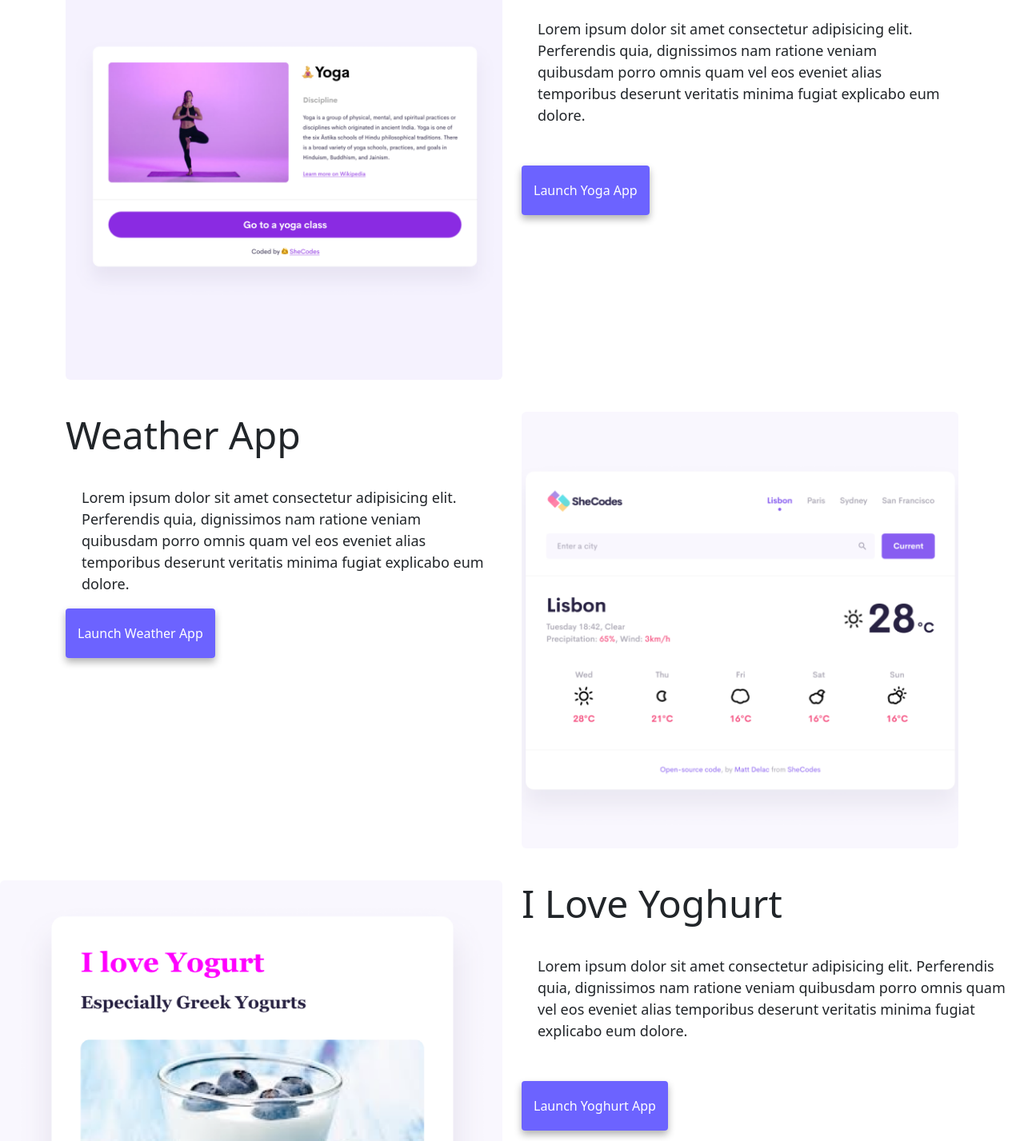
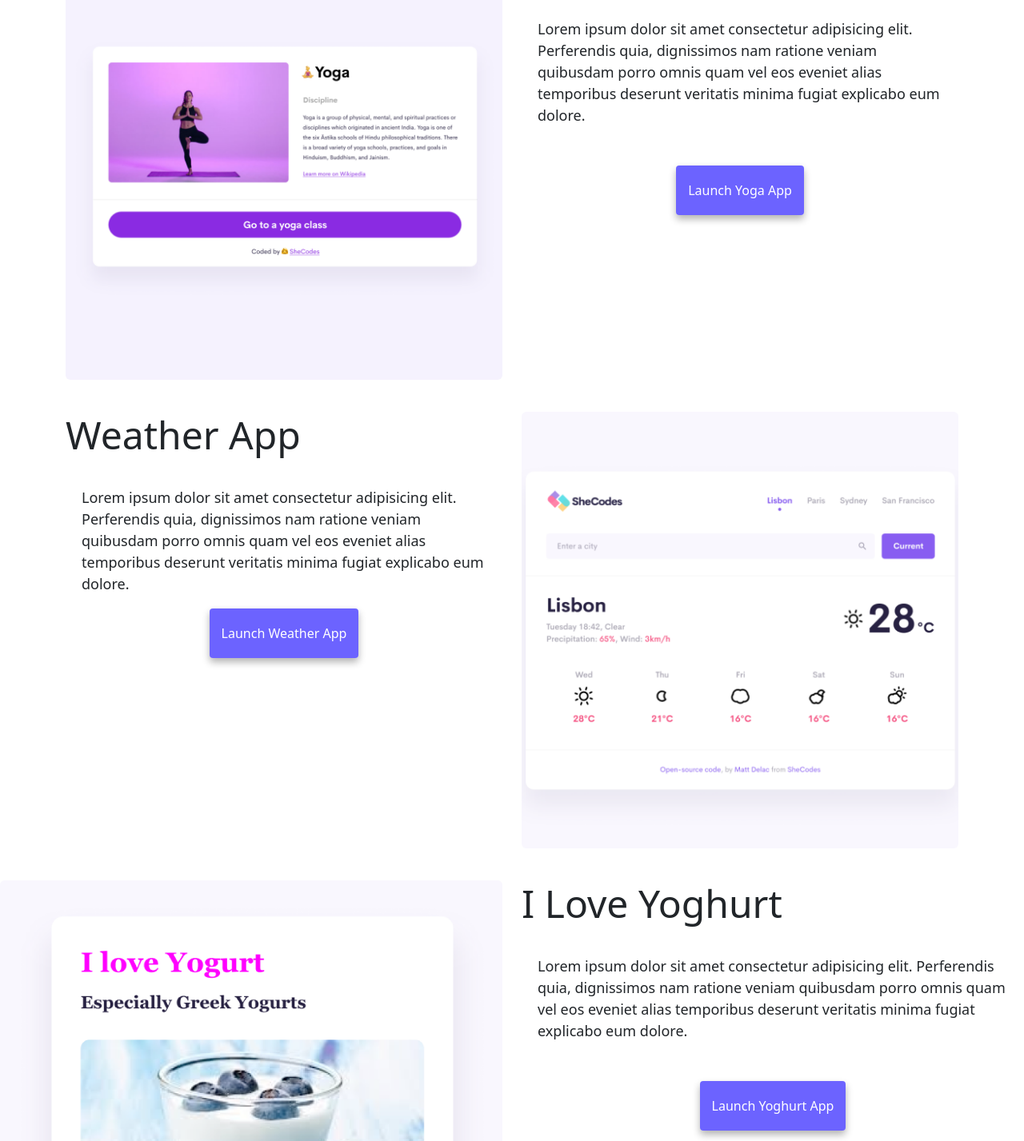
Before and after one commit to Drtopetmi/front-developer, a plain HTML site: page index.html in a window 1280 px wide. Shown: the part 556-1983 px from the top of the page at 80% size. Drawn offline with nearby package versions, Linux system fonts and the light colour scheme.

```diff
--- a/index.html
+++ b/index.html
@@ -73,7 +73,7 @@
             eos eveniet alias temporibus deserunt veritatis minima fugiat
             explicabo eum dolore.
           </p>
-          <div class="mt-5">
+          <div class="mt-5 text-center">
             <a href="#" class="launch-link">Launch Yoga App</a>
           </div>
         </div>
@@ -87,7 +87,7 @@
             eos eveniet alias temporibus deserunt veritatis minima fugiat
             explicabo eum dolore.
           </p>
-          <div class="mb-5">
+          <div class="mb-5 text-center">
             <a href="#" class="launch-link">Launch Weather App</a>
           </div>
         </div>
@@ -114,7 +114,7 @@
           eos eveniet alias temporibus deserunt veritatis minima fugiat
           explicabo eum dolore.
         </p>
-        <div class="mt-5">
+        <div class="mt-5 text-center">
           <a href="#" class="launch-link">Launch Yoghurt App</a>
         </div>
       </div>
```
